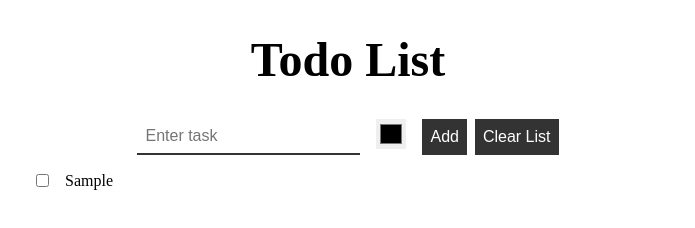
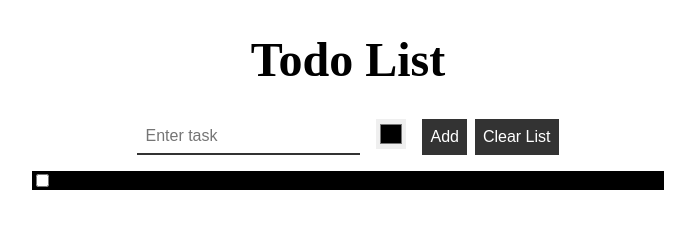
Before and after one commit to NATiiCODES/TO-Do-List, a plain HTML site: page index.html in a window 1280 px wide. Both pictures are taken after typing "Sample" into the empty fields and a click on the button "Add". Shown: the whole page, without its empty margins (292-987 px from the left). Drawn offline with Linux system fonts and the light colour scheme.

Commit message:
updated CSS and Javascript
I wanted to go back to the way i had it I did not like how just the letters were a color.

```diff
--- a/app.js
+++ b/app.js
@@ -15,7 +15,6 @@ todoList.addEventListener("change", toggleTodo);
 
 function addTodo() {
     const todoText = todoInput.value.trim();
-    const color = document.getElementById("color").value;
     if (todoText !== "") {
       const li = document.createElement("li");
       const checkbox = document.createElement("input");
@@ -23,12 +22,12 @@ function addTodo() {
       checkbox.className = "checkbox";
       const span = document.createElement("span");
       span.innerText = todoText;
-      span.style.color = color;
+      const color = document.getElementById("color").value;
+      li.style.backgroundColor = color;
       li.appendChild(checkbox);
       li.appendChild(span);
       todoList.appendChild(li);
       todoInput.value = "";
-      document.getElementById("color").value = "#000000"; // Reset color to black
     }
   }
 
--- a/style.css
+++ b/style.css
@@ -62,6 +62,11 @@ button:last-child {
     font-size: 1rem;
   }
 
+  li span {
+    color: #000;
+  }
+
+
   .checkbox {
     margin-right: 1rem;
   }
```
